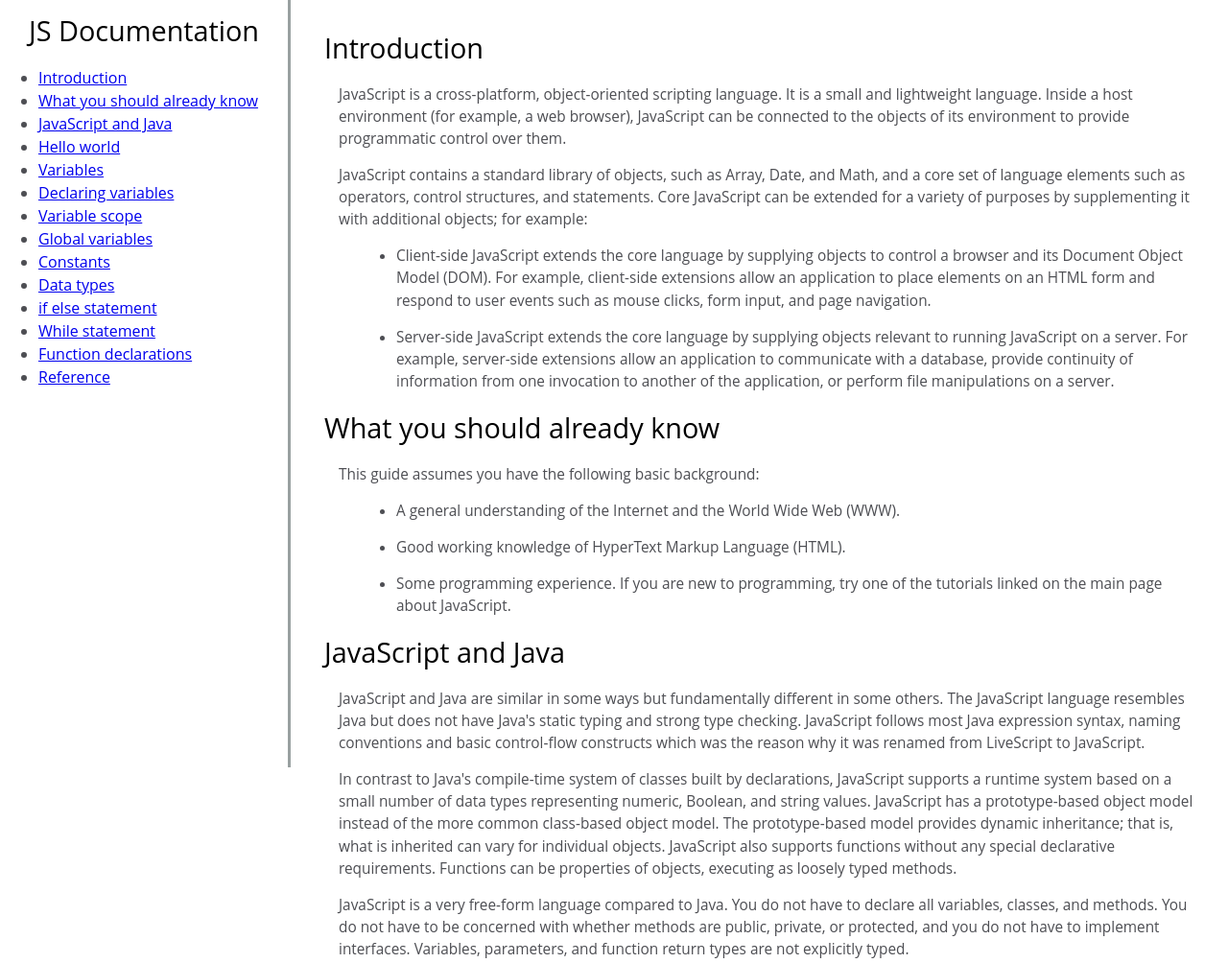
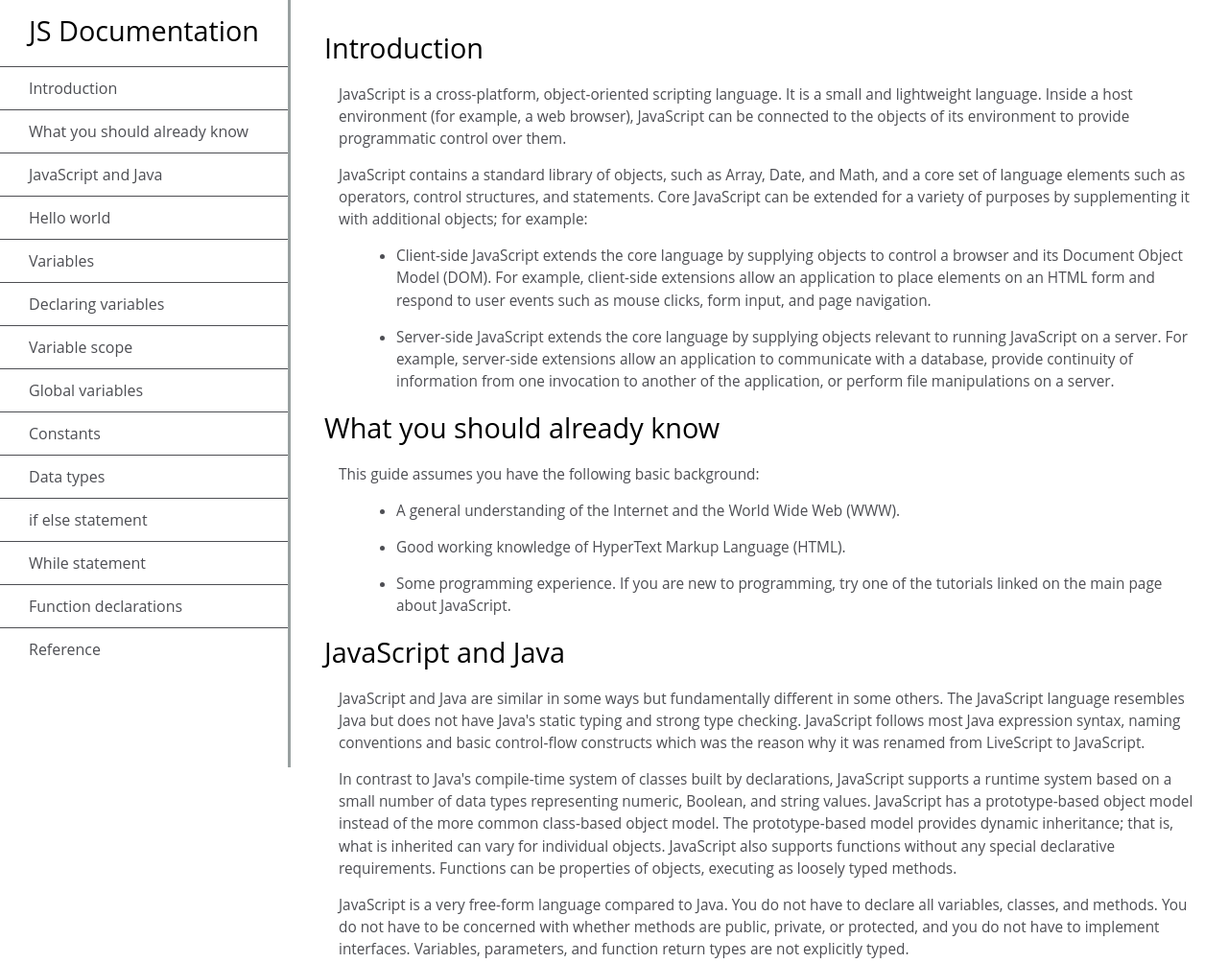
Before and after one commit to KarlaSolano/documentation, a plain HTML site: page docs/index.html in a window 1280 px wide. Shown: the top 1004 px of the page at 96% size. Drawn offline with Linux system fonts and the light colour scheme.

Commit message:
style(nav): estilos a las listas y links de la barra de navegación.

```diff
--- a/docs/style.css
+++ b/docs/style.css
@@ -46,3 +46,26 @@ header {
     border-right: solid;
     border-color: rgba(0, 22, 22, 0.4);
 }
+
+#navbar ul {
+    height: 90%;
+    padding: 0;
+    overflow-y: auto;
+    overflow-x: hidden;
+  }
+
+#navbar li {
+    color: #4d4e53;
+    border-top: 1px solid;
+    list-style: none;
+    position: relative;
+    width: 100%;
+}
+
+#navbar a {
+    display: block;
+    padding: 10px 30px;
+    color: #4d4e53;
+    text-decoration: none;
+    cursor: pointer;
+}
```
